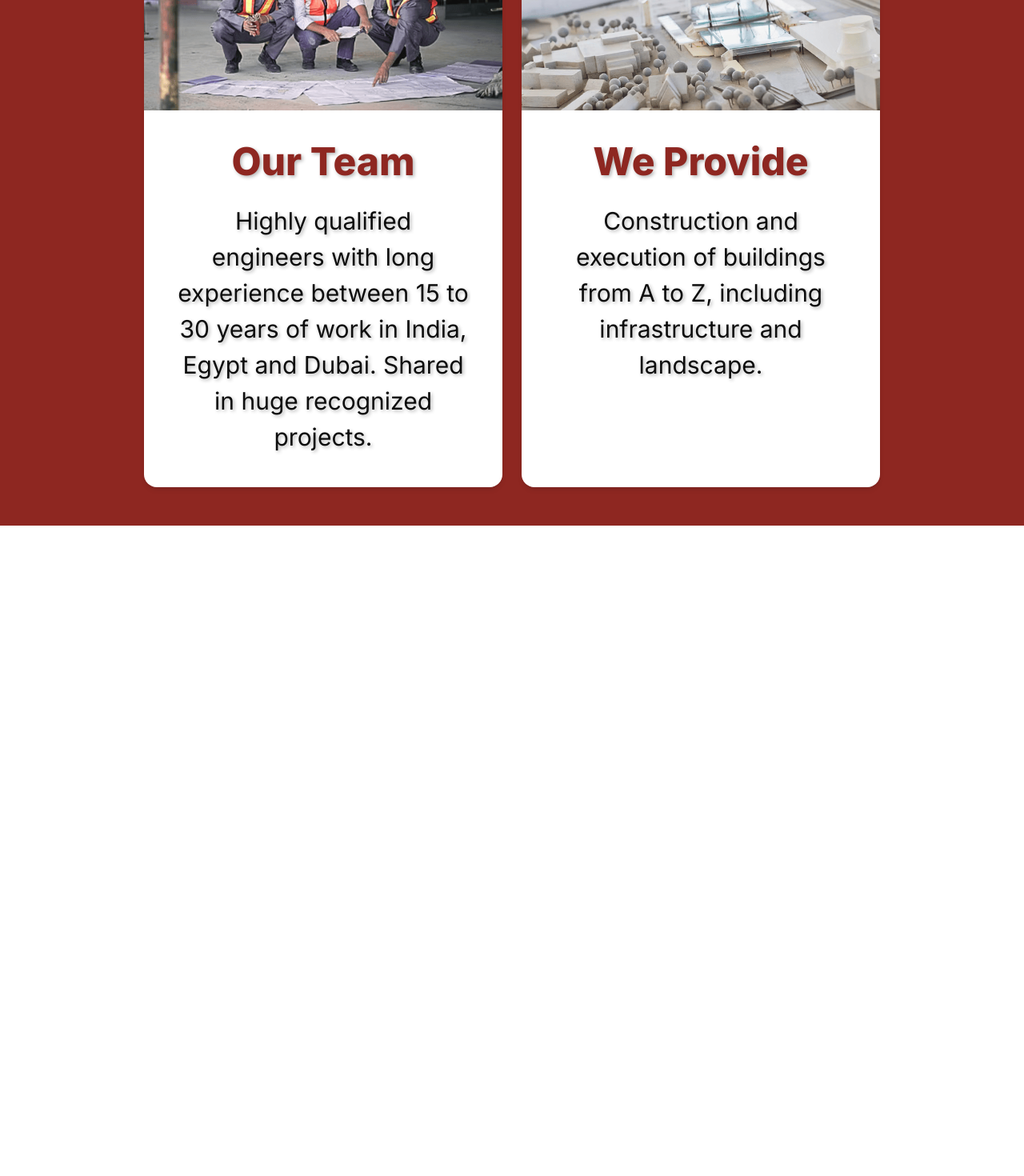
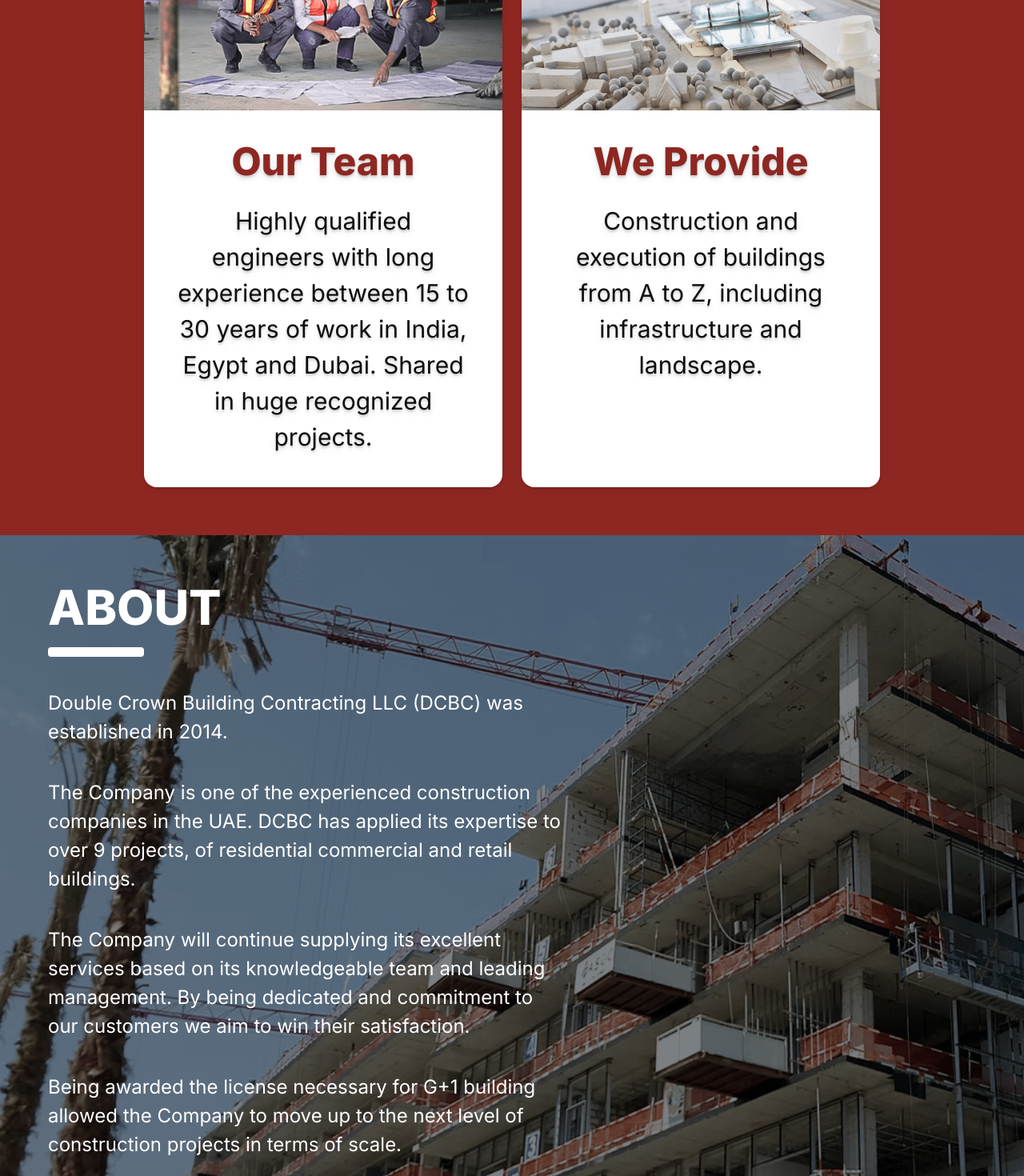
Before and after one commit to PedroPeterrr/double-crown-dubai, a React (Vite) app: page / in a window 1280 px wide. Shown: the part 1060-2530 px from the top of the page at 80% size. Before the commit the page ends 1717 px from the top, so only its background shows below. Built offline with nearby package versions, Linux system fonts and the light colour scheme.

Commit message:
Add About page and reusable components
- Introduced new About page, reusable Paragraph and ServiceCard components, and centralized asset imports.
- Updated Hero, services, and LandingPage components to utilize new assets and components.
- Added content data and updated styles in index.css.

```diff
--- /dev/null
+++ b/src/assets/assest.jsx
@@ -0,0 +1,21 @@
+import ArrowDownIcon from "../assets/icons/ArrowDownIcon";
+import HomeIcon from "../assets/icons/HomeIcon";
+import MegaphoneIcon from "../assets/icons/MegaphoneIcon";
+
+import Background from "../assets/image/Background.svg";
+import Building from "../assets/image/Building.png";
+import Cap from "../assets/image/Cap.svg";
+import Team from "../assets/image/Team.svg";
+
+import Logo from "../assets/logo/Double-Crown-Logo.png";
+
+export {
+    ArrowDownIcon,
+    HomeIcon,
+    MegaphoneIcon,
+    Background,
+    Building,
+    Cap,
+    Team,
+    Logo
+}
--- /dev/null
+++ b/src/components/Reusebale/Paragraph.jsx
@@ -0,0 +1,11 @@
+function Paragraph({
+  children
+}) {
+  return (
+    <p className="text-white text-[13px] md:text-2xl lg:text-2xl leading-normal">
+      {children}
+    </p>
+  )
+}
+
+export default Paragraph;
--- /dev/null
+++ b/src/components/Reusebale/ServiceCard.jsx
@@ -0,0 +1,34 @@
+const ServiceCard = ({
+  title,
+  description,
+  image
+}) => {
+  return (
+    <div className="
+      flex flex-col rounded-2xl max-w-md w-full shadow-md
+      overflow-hidden bg-white text-center
+
+      transform transition-transform duration-200
+      hover:scale-105"
+    >
+        <img src={image} alt={title} />
+
+      <div className="p-2 gap-2 flex flex-col flex-grow md:p-5 lg:p-10 lg:gap-5">
+        <h3 className="text-[16px] font-extrabold mb-2 text-primary
+          md:text-4xl lg:text-5xl text-shadow-lg"
+        >
+          {title}
+        </h3>
+        <p
+          className="text-[13px] md:text-2xl lg:text-3xl leading-normal
+          text-shadow-lg "
+        >
+          {description}
+        </p>
+
+      </div>
+    </div>
+  );
+};
+
+export default ServiceCard;
--- /dev/null
+++ b/src/components/pages/About.jsx
@@ -0,0 +1,36 @@
+import { Background } from "../../assets/assest";
+import { aboutTexts } from "../../data/content";
+import Paragraph from "../Reusebale/Paragraph";
+
+function About(){
+    return (
+        <section id="about" className="bg-no-repeat bg-center bg-cover bg-blend-overlay"
+            style={{
+        backgroundImage: `url(${Background})`,
+        backgroundColor: "rgba(35,38,42,0.70)",
+        backgroundBlendMode: "overlay",
+      }}
+        >
+            <div className="p-15 flex flex-col lg:w-3/5 gap-5 md:gap-8 lg:gap-10 text-wrap">
+                <h1 className="text-white font-extrabold after:mt-5
+                    text-4xl md:text-5xl lg:text-6xl
+                    after:content-[''] after:h-1.5 after:rounded
+                    after:bg-white after:block after:w-20
+                    md:after:h-2  md:after:w-25
+                    lg:after:h-3 lg:after:w-30"
+                >
+                    ABOUT
+                </h1>
+
+                {aboutTexts.map((text, index) =>
+                    <Paragraph
+                        key={index}
+                    >
+                        {text}
+                    </Paragraph>
+                )}
+            </div>
+        </section>
+    )
+}
+export default About;
--- a/src/components/pages/Hero.jsx
+++ b/src/components/pages/Hero.jsx
@@ -1,6 +1,8 @@
-import ArrowDownIcon from "../../assets/icons/ArrowDownIcon";
-import Building from "../../assets/image/Building.png"
-import logo from "../../assets/logo/Double-Crown-Logo.png"
+import {
+    Building,
+    ArrowDownIcon,
+    Logo
+} from "../../assets/assest";
 
 function Hero(){
     return(
@@ -11,7 +13,7 @@
         >
                 <div className="flex flex-col items-center gap-2">
                     <img
-                        src={logo}
+                        src={Logo}
                         alt="Double Crowns Logo"
                         className="w-60 md:w-70 lg:w-100"
                     />
--- a/src/components/pages/services.jsx
+++ b/src/components/pages/services.jsx
@@ -1,54 +1,7 @@
-import Team from "../../assets/image/Team.svg";
-import Cap from "../../assets/image/Cap.svg";
-
-const ServiceCard = ({
-  title,
-  description,
-  image
-}) => {
-  return (
-    <div className="
-      flex flex-col rounded-2xl max-w-md w-full shadow-md
-      overflow-hidden bg-white text-center
-
-      transform transition-transform duration-200
-      hover:scale-105"
-    >
-        <img src={image} alt={title} />
-
-      <div className="p-2 gap-2 flex flex-col flex-grow lg:p-10 lg:gap-5">
-        <h3 className="text-[16px] font-extrabold mb-2 text-primary
-          md:text-4xl lg:text-5xl"
-          style={{ textShadow: "2px 2px 4px rgba(0, 0, 0, 0.3)"}}
-        >
-          {title}
-        </h3>
-        <p
-          className="text-[13px] flex-grow overflow-y-auto
-          md:text-2xl lg:text-3xl leading-normal"
-          style={{ textShadow: "2px 2px 4px rgba(0, 0, 0, 0.3)"}}
-        >
-          {description}
-        </p>
-
-      </div>
-    </div>
-  );
-};
+import ServiceCard from "../Reusebale/ServiceCard";
+import { services } from "../../data/content";
 
 const Services = () => {
-  const services = [
-    {
-      title: "Our Team",
-      description: "Highly qualified engineers with long experience between 15 to 30 years of work in India, Egypt and Dubai. Shared in huge recognized projects.",
-      image: Team,
-    },
-    {
-      title: "We Provide",
-      description: "Construction and execution of buildings from A to Z, including infrastructure and landscape.",
-      image: Cap,
-    }
-  ];
 
   return (
     <section
@@ -58,10 +11,13 @@
       md:gap-10"
     >
       <h1 className="text-white text-[16px] font-bold text-center
-        md:text-5xl lg:text-6xl
-      ">SERVICES</h1>
+        md:text-5xl lg:text-6xl"
+      >
+        SERVICES
+      </h1>
 
-      <div className="grid md:grid-cols-2 gap-6 max-w-6xl mx-auto px-4 lg:grid-cols-2 grid-cols-1">
+      <div className="grid grid-cols-1 pb-3 gap-6 max-w-6xl mx-auto px-4
+        md:grid-cols-2 ">
         {services.map((service, index) => (
           <ServiceCard
             key={index}
--- /dev/null
+++ b/src/data/content.jsx
@@ -0,0 +1,23 @@
+import Team from "../assets/image/Team.svg";
+import Cap from "../assets/image/Cap.svg";
+
+export const aboutTexts = [
+  "Double Crown Building Contracting LLC (DCBC) was established in 2014.",
+  "The Company is one of the experienced construction companies in the UAE. DCBC has applied its expertise to over 9 projects, of residential commercial and retail buildings.",
+  "The Company will continue supplying its excellent services based on its knowledgeable team and leading management. By being dedicated and commitment to our customers we aim to win their satisfaction.",
+  "Being awarded the license necessary for G+1 building allowed the Company to move up to the next level of construction projects in terms of scale.",
+  "Our success begins with the client requirements, we strive to provide innovative environment friendly methods, taking into consideration the client's budget constrains and time for project completion. Honesty, transparency and accuracy is our code of Ethics. This allows us to develop a long term relationship with our reliable clients, contractors and suppliers."
+]
+
+export const services = [
+{
+    title: "Our Team",
+    description: "Highly qualified engineers with long experience between 15 to 30 years of work in India, Egypt and Dubai. Shared in huge recognized projects.",
+    image: Team,
+},
+{
+    title: "We Provide",
+    description: "Construction and execution of buildings from A to Z, including infrastructure and landscape.",
+    image: Cap,
+}
+];
--- a/src/index.css
+++ b/src/index.css
@@ -18,6 +18,12 @@
   scroll-padding-top: 5.7rem;
 }
 
+@media (max-width: 375px) {
+  html {
+    scroll-padding-top: 3rem;
+  }
+}
+
   *,
   *::before,
   *::after {
--- a/src/pages/LandingPage.jsx
+++ b/src/pages/LandingPage.jsx
@@ -1,4 +1,5 @@
 import NavigationBar from "../components/NavigationBar";
+import About from "../components/pages/About";
 import Hero from "../components/pages/Hero";
 import Services from "../components/pages/services";
 
@@ -8,6 +9,7 @@
         <NavigationBar />
         <Hero />
         <Services  />
+        <About />
     </main>
   );
 }
```
Also changed, not shown: src/assets/image/Background.svg (added).
